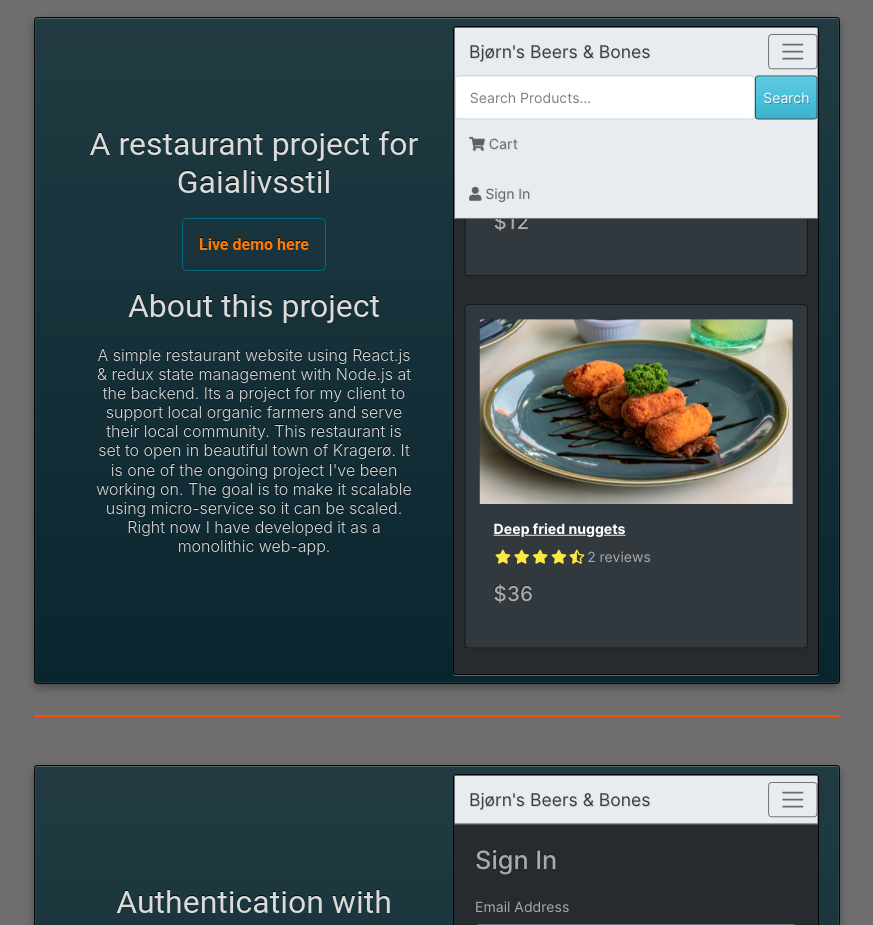
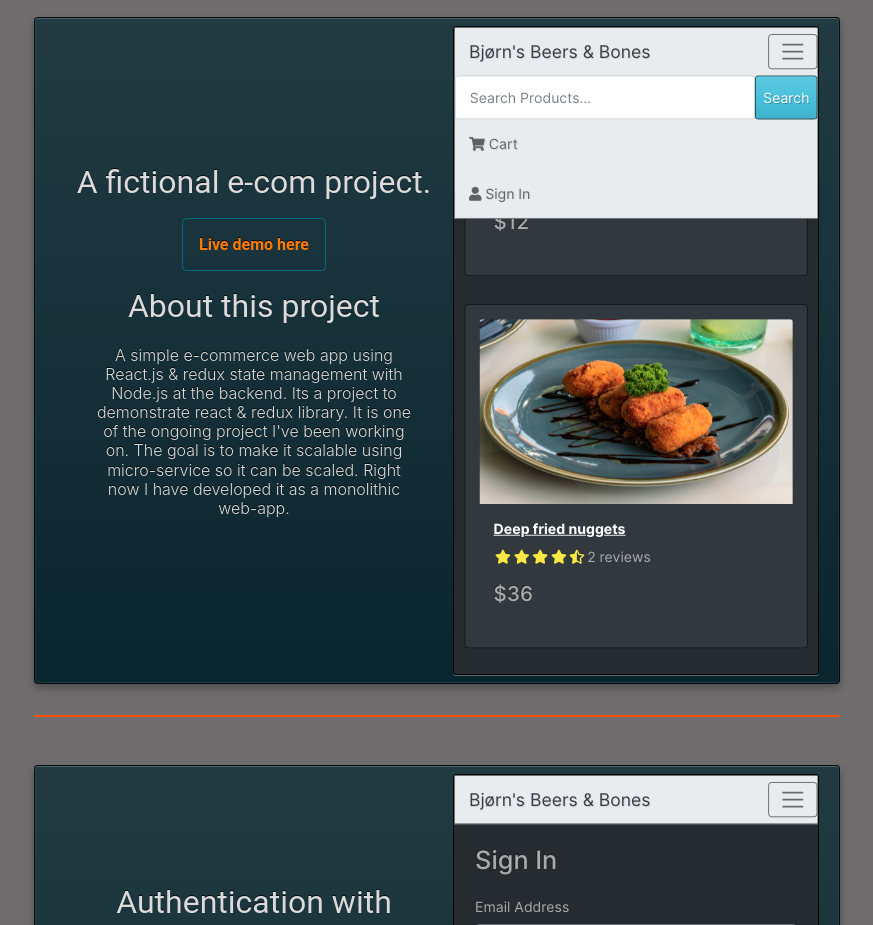
Before and after one commit to utviklerToni/minportefolje, a React (Create React App) app: page /prosjekt in a window 1280 px wide. Shown: the part 1700-2625 px from the top of the page, without its empty margins (203-1076 px from the left). Built offline with nearby package versions, Linux system fonts and the light colour scheme.

Commit message:
updating project list

```diff
--- a/src/components/ProjectScreen/ProjectScreen.jsx
+++ b/src/components/ProjectScreen/ProjectScreen.jsx
@@ -15,11 +15,11 @@ const ProjectScreen = () => {
       <PSComponent
         projectImage={bbbsHomePage}
         projectImgAlt={`image`}
-        projectHeader={`A restaurant project for Gaialivsstil`}
+        projectHeader={`A fictional e-com project.`}
         projectLink={`https://bjornsbeersandbones.herokuapp.com`}
         projectLinkDescription={`Live demo here`}
         projectDescriptionTitle={`About this project`}
-        projectDescriptionParagraph={` A simple restaurant website using React.js & redux state management with Node.js at the backend. Its a project for my client to support local organic farmers and serve their local community. This restaurant is set to open in beautiful town of Kragerø. It is one of the ongoing project I've been working on. The goal is to make it scalable using micro-service so it can be scaled. Right now I have developed it as a monolithic web-app.`}
+        projectDescriptionParagraph={` A simple e-commerce web app using React.js & redux state management with Node.js at the backend. Its a project to demonstrate react & redux library. It is one of the ongoing project I've been working on. The goal is to make it scalable using micro-service so it can be scaled. Right now I have developed it as a monolithic web-app.`}
       />
       <PSComponent
         projectImage={signIn}
```
